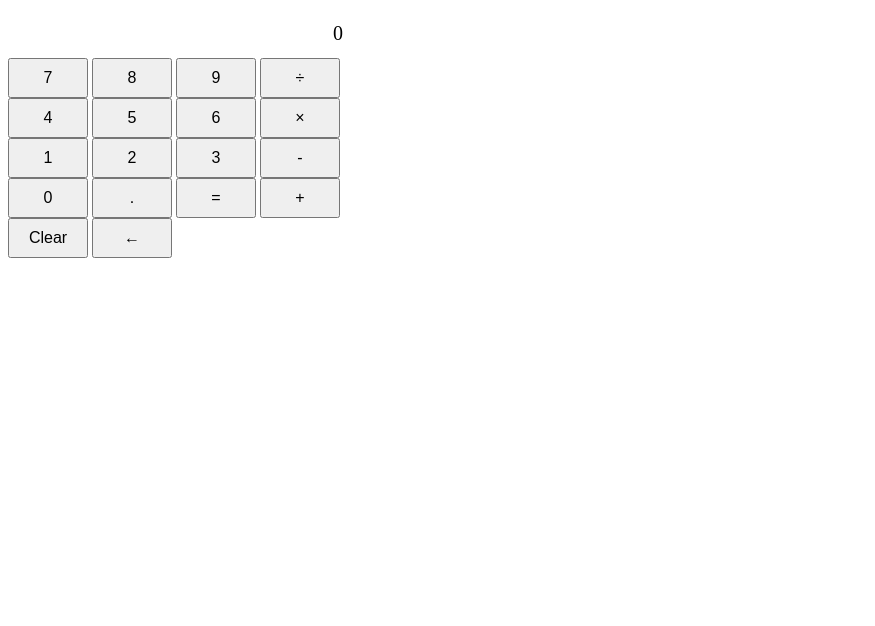
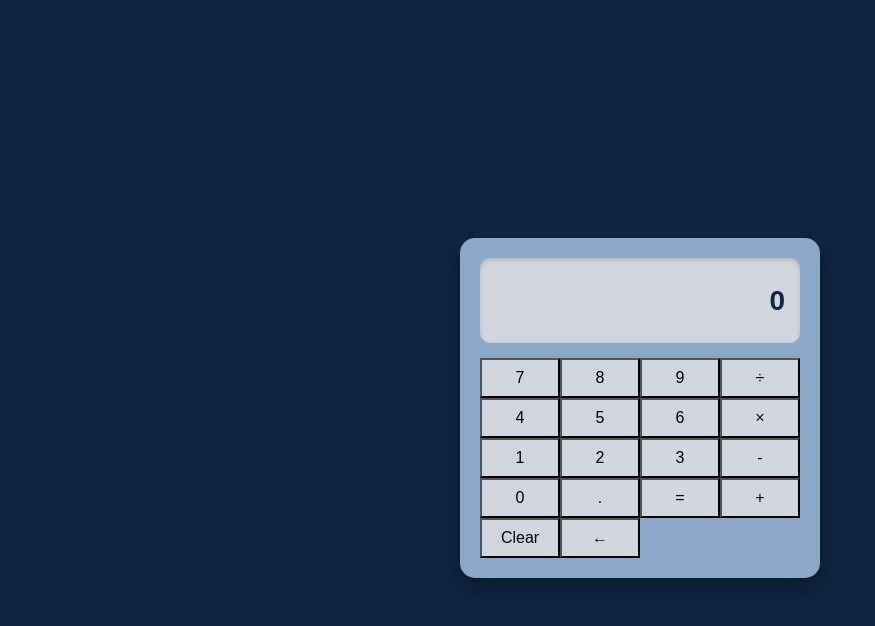
Before and after one commit to charlotteb551/calculator, a plain HTML site: page index.html in a window 1280 px wide. Shown: the whole page, without its empty margins (0-875 px from the left). Drawn offline with Linux system fonts and the light colour scheme.

Commit message:
Edited Design

```diff
--- a/styles.css
+++ b/styles.css
@@ -1,24 +1,55 @@
-#display{
-    font-size: 20px;
-    height: 50px;
+body{
+    background-color: #102542;
     display: flex;
+    justify-content: center;
     align-items: center;
-    justify-content: flex-end;
-
+    min-height: 100vh;
+    font-family: Arial, sans-serif;
 }
 
 .calculator{
     display: flex;
     flex-direction: column;
-    width: 335px;
+    gap: 15px;
+    background-color: #8BA9C7 ;
+    width: 320px;
+    padding: 20px;
+    border-radius:15px ;
+    box-shadow: 0 10px 25px rgba(0, 0, 0, 0.35);
+}
+
+#display{
+    font-size: 28px;
+    font-weight: bold;
+    height: 65px;
+    padding: 10px 15px;
+    display: flex;
+    align-items: center;
+    justify-content: flex-end;
+
+    background-color: #d1d5de;
+    color: #102542;
+    border-radius: 10px;
+    box-shadow: inset 0 2px 5px rgba(0, 0, 0, 0.15);
+    overflow: hidden;
+}
+
+.buttons {
+    display: flex;
+    flex-direction: column;
+}
+
+.row {
+    display: flex;
 }
 
 button{
     width: 80px;
     height: 40px;
     font-size: 16px;
+    background-color: #d1d5de;
 }
 
 button:hover {
-    background-color: #ddd;
+    background-color: #b7b6c2;
 }
```
